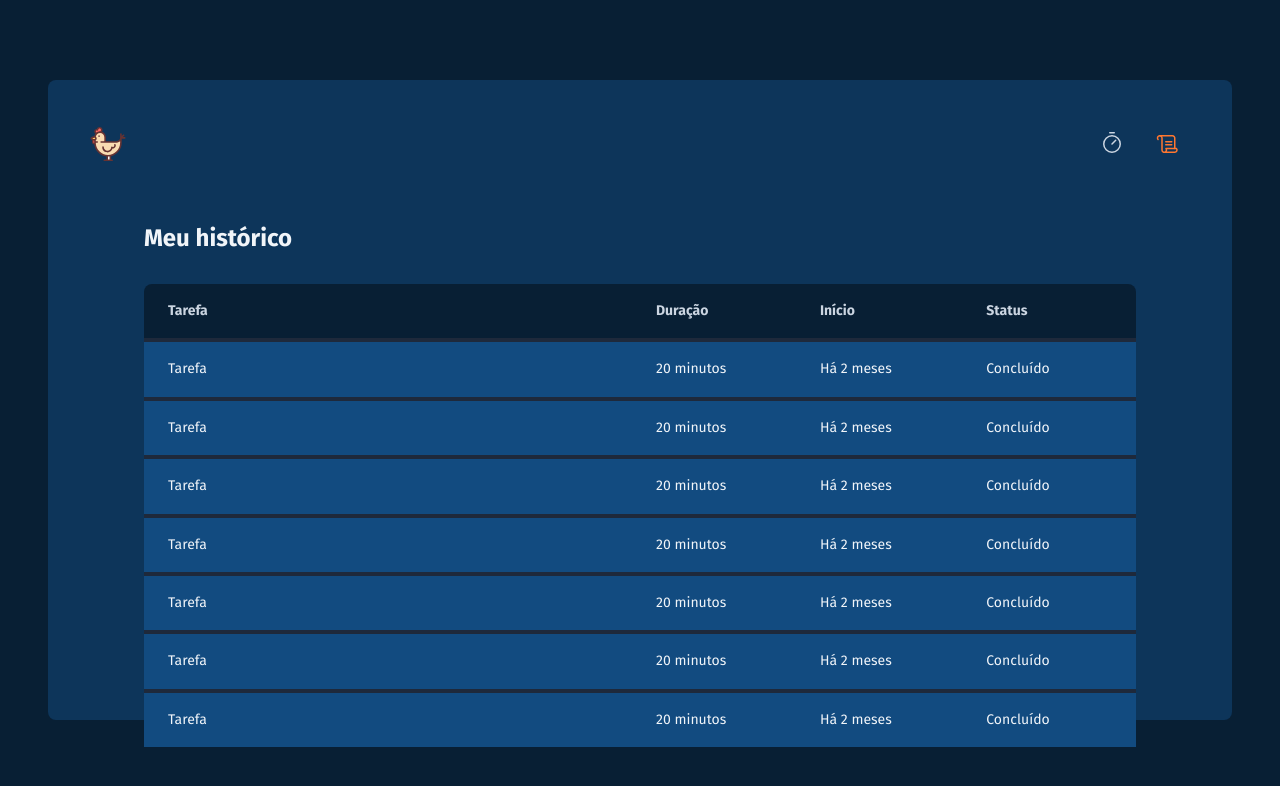
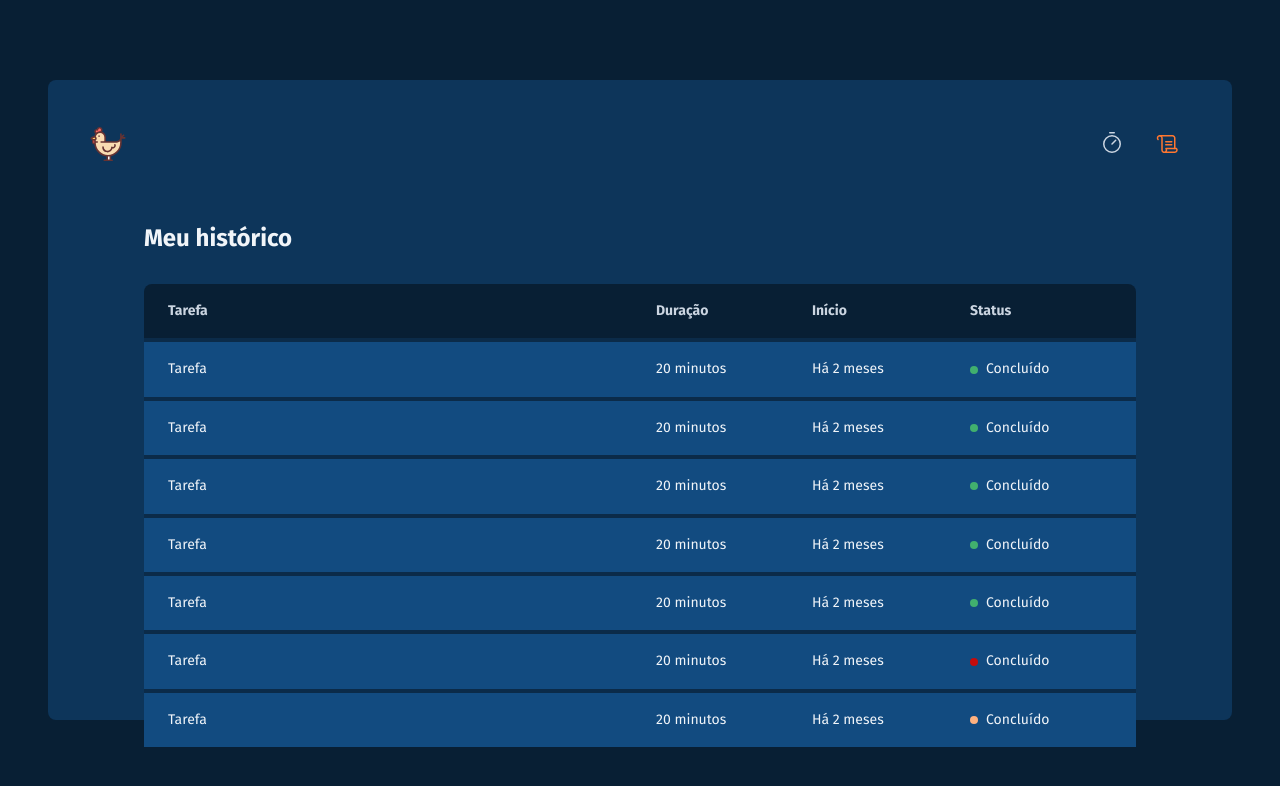
Before and after one commit to DiegodeSalles/projeto-react-simples2, a React (Vite) app: page /history in a window 1280 px wide. Shown: the top 786 px of the page. Built offline with nearby package versions, Linux system fonts and the light colour scheme.

Commit message:
Adicionado o identificador de status dentro da tabela

```diff
--- a/src/pages/History/index.tsx
+++ b/src/pages/History/index.tsx
@@ -1,4 +1,4 @@
-import { HistoryContainer, HistoryList } from "./styles";
+import { HistoryContainer, HistoryList, Status } from "./styles";
 
 export function History() {
   return (
@@ -19,43 +19,57 @@ export function History() {
               <td>Tarefa</td>
               <td>20 minutos</td>
               <td>Há 2 meses</td>
-              <td>Concluído</td>
+              <td>
+                <Status statusColor="green">Concluído</Status>
+              </td>
             </tr>
             <tr>
               <td>Tarefa</td>
               <td>20 minutos</td>
               <td>Há 2 meses</td>
-              <td>Concluído</td>
+              <td>
+                <Status statusColor="green">Concluído</Status>
+              </td>
             </tr>
             <tr>
               <td>Tarefa</td>
               <td>20 minutos</td>
               <td>Há 2 meses</td>
-              <td>Concluído</td>
+              <td>
+                <Status statusColor="green">Concluído</Status>
+              </td>
             </tr>
             <tr>
               <td>Tarefa</td>
               <td>20 minutos</td>
               <td>Há 2 meses</td>
-              <td>Concluído</td>
+              <td>
+                <Status statusColor="green">Concluído</Status>
+              </td>
             </tr>
             <tr>
               <td>Tarefa</td>
               <td>20 minutos</td>
               <td>Há 2 meses</td>
-              <td>Concluído</td>
+              <td>
+                <Status statusColor="green">Concluído</Status>
+              </td>
             </tr>
             <tr>
               <td>Tarefa</td>
               <td>20 minutos</td>
               <td>Há 2 meses</td>
-              <td>Concluído</td>
+              <td>
+                <Status statusColor="red">Concluído</Status>
+              </td>
             </tr>
             <tr>
               <td>Tarefa</td>
               <td>20 minutos</td>
               <td>Há 2 meses</td>
-              <td>Concluído</td>
+              <td>
+                <Status statusColor="yellow">Concluído</Status>
+              </td>
             </tr>
           </tbody>
         </table>
--- a/src/pages/History/styles.ts
+++ b/src/pages/History/styles.ts
@@ -43,7 +43,7 @@ export const HistoryList = styled.div`
 
     td {
       background: ${(props) => props.theme["navy-500"]};
-      border-top: 4px solid ${(props) => props.theme["slate-800"]};
+      border-top: 4px solid ${(props) => props.theme["navy-800"]};
       padding: 1rem;
       font-size: 0.875rem;
       line-height: 1.6;
@@ -59,3 +59,27 @@ export const HistoryList = styled.div`
     }
   }
 `;
+
+const STATUS_COLORS = {
+  yellow: "orange-300",
+  green: "green-500",
+  red: "red-500",
+} as const;
+
+interface StatusProps {
+  statusColor: keyof typeof STATUS_COLORS;
+}
+
+export const Status = styled.span<StatusProps>`
+  display: flex;
+  align-items: center;
+  gap: 0.5rem;
+
+  &::before {
+    content: "";
+    width: 0.5rem;
+    height: 0.5rem;
+    border-radius: 50%;
+    background: ${(props) => props.theme[STATUS_COLORS[props.statusColor]]};
+  }
+`;
--- a/src/styles/themes/default.ts
+++ b/src/styles/themes/default.ts
@@ -2,8 +2,9 @@ export const defaultThemes = {
   white: "#fff",
 
   "navy-900": "#081f34",
-  "navy-800": "#113f67",
+  "navy-800": "#0b2b49",
   "navy-700": "#0d355a",
+  "navy-600": "#113f67",
   "navy-500": "#124b80",
   "cold-100": "#f3f9fb",
 
@@ -23,6 +24,6 @@ export const defaultThemes = {
   "orange-300": "#FFB280",
   "orange-500": "#FF7730",
 
-  "red-600": "#C40C0C",
+  "red-500": "#C40C0C",
   "red-400": "#FF6500",
 };
```
